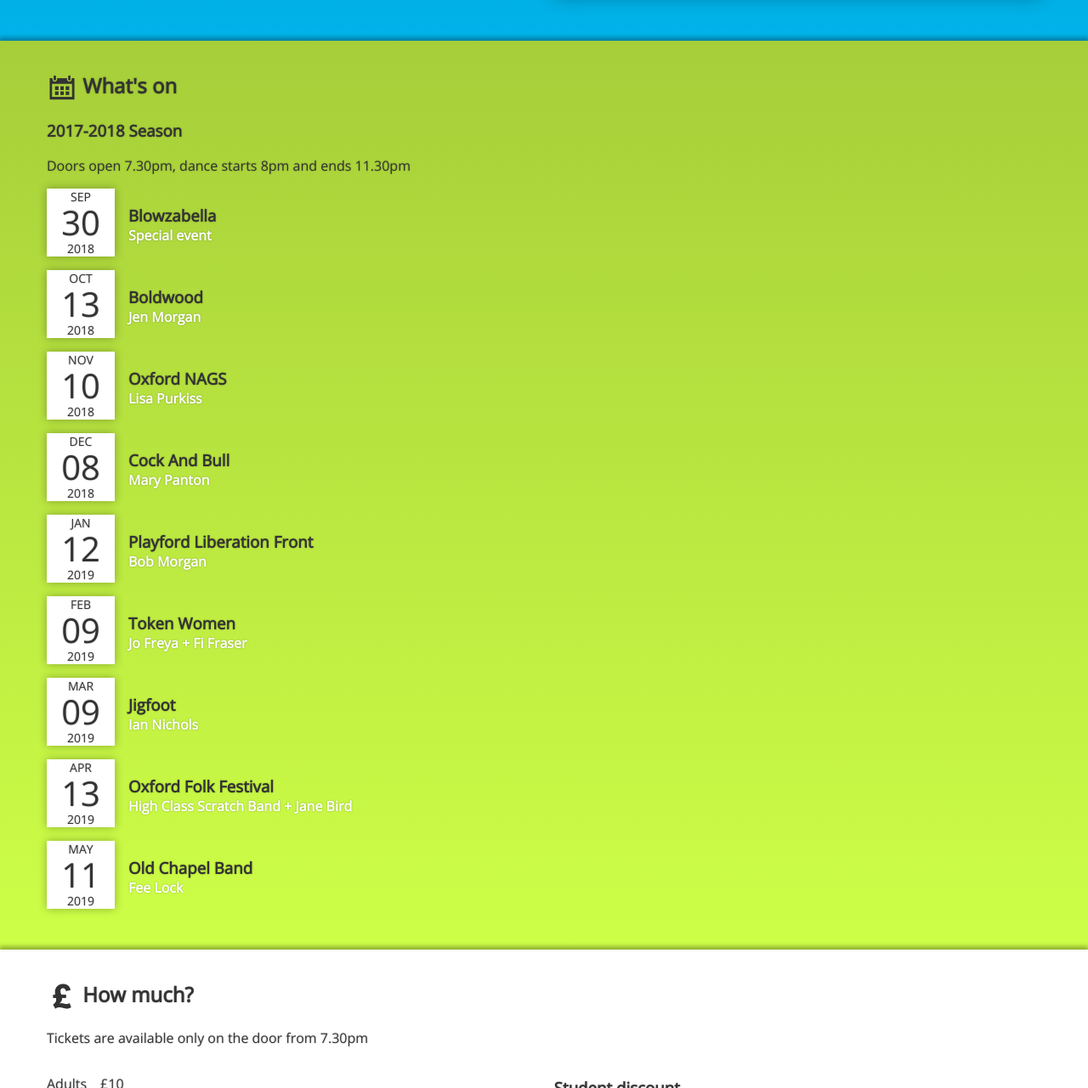
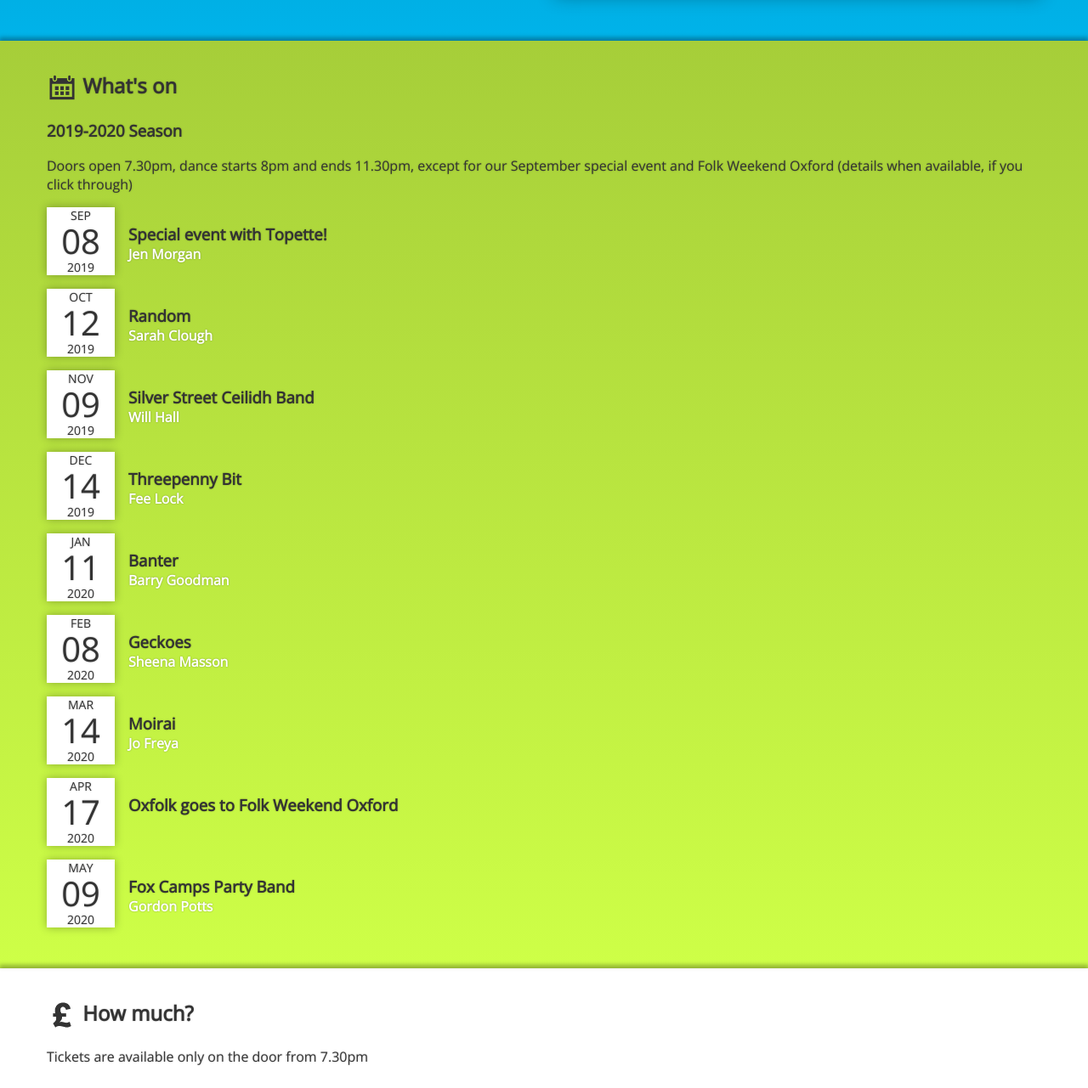
Before and after one commit to oxfolk/oxfolk.org.uk, a Jekyll site: the page built from index.html, in a window 1280 px wide and 1400 px high, scrolled down 619 px, cut to the strip 119-1400 px from the top of the window. Shown: the whole strip at 85% size. Built offline with Jekyll 4.4.1, drawn with Linux system fonts in a browser that asks for light colours; nearby versions of some CDN libraries; comment, search, counter and statistics services are not loaded; some of the changed text lies outside the part shown.

Commit message:
Initial updates for 2019-2020 season

```diff
--- a/_includes/how_much.html
+++ b/_includes/how_much.html
@@ -4,17 +4,13 @@
     <p>Tickets are available only on the door from 7.30pm</p>
     <dl class="half-width pull-left">
       <dt>Adults</dt>
-      <dd>&pound;10</dd>
-      <dt>Concessions <small>(12-18s, students, OAPs)</small>
-      <dd>&pound;7</dd>
-      <dt>Children <small>(5-11)</small></dt>
-      <dd>&pound;1</dd>
+      <dd>&pound;11</dd>
+      <dt>Concessions <small>(students, unwaged, pensioners)</small></dt>
+      <dd>&pound;8</dd>
+      <dt>Children <small>(5-16)</small></dt>
+      <dd>&pound;2</dd>
       <dt>Under 5s</dt>
       <dd><em>free</em></dd>
-      <dt>Family <small>(2 adults + 2 children)</small></dt>
-      <dd>&pound;29</dd>
-      <dt>Family <small>(if children are under 12)</small></dt>
-      <dd>&pound;22</dd>
     </dl>
 
     <aside class="half-width pull-right">
@@ -25,7 +21,10 @@
         education.
       </p>
       <h3>Group discount</h3>
-      <p>Buy 9 tickets and get 1 free, please <a href="contact.html">contact us</a> for details.</p>
+      <p>
+        Buy 9 tickets and get 1 free, please
+        <a href="contact.html">contact us</a> for details.
+      </p>
     </aside>
   </div>
 </article>
--- a/_includes/whats_on.html
+++ b/_includes/whats_on.html
@@ -1,11 +1,14 @@
 <article id="{{ section.id }}" class="background-green">
   <div class="content">
     <h2><i class="whats-on"></i> What's on</h2>
-    <h3>2017-2018 Season</h3>
-    <p>Doors open 7.30pm, dance starts 8pm and ends 11.30pm</p>
+    <h3>2019-2020 Season</h3>
+    <p>
+      Doors open 7.30pm, dance starts 8pm and ends 11.30pm, except for our
+      September special event and Folk Weekend Oxford (details when available,
+      if you click through)
+    </p>
 
-    {% for ceilidh in site.posts reversed %}
-      {% include ceilidh.html %}
-    {% endfor %}
+    {% for ceilidh in site.posts reversed %} {% include ceilidh.html %} {%
+    endfor %}
   </div>
 </article>
--- a/_posts/2019-01-12-playford-liberation-front.md
+++ /dev/null
@@ -1,6 +0,0 @@
----
-caller: 'Bob Morgan'
-layout: 'ceilidh'
----
-
-More details coming soon. In the meantime, check out [Playford Liberation Front's web site](http://www.playfordliberationfront.co.uk).
--- a/_posts/2019-03-09-jigfoot.md
+++ b/_posts/2019-10-12-random.md
@@ -1,5 +1,5 @@
 ---
-caller: 'Ian Nichols'
+caller: 'Sarah Clough'
 layout: 'ceilidh'
 ---
 
--- /dev/null
+++ b/_posts/2019-11-09-silver-street.md
@@ -0,0 +1,7 @@
+---
+title: 'Silver Street Ceilidh Band'
+caller: 'Will Hall'
+layout: 'ceilidh'
+---
+
+More details coming soon
--- /dev/null
+++ b/_posts/2020-01-11-banter.md
@@ -0,0 +1,6 @@
+---
+caller: 'Barry Goodman'
+layout: 'ceilidh'
+---
+
+More details coming soon
--- /dev/null
+++ b/_posts/2020-02-08-geckoes.md
@@ -0,0 +1,6 @@
+---
+caller: 'Sheena Masson'
+layout: 'ceilidh'
+---
+
+More details coming soon
--- /dev/null
+++ b/_posts/2020-05-09-fox-camps-party-band.md
@@ -0,0 +1,6 @@
+---
+caller: 'Gordon Potts'
+layout: 'ceilidh'
+---
+
+More details coming soon
```
Also changed, not shown: _posts/2018-09-30-blowzabella.md (deleted, +0 -20 lines), _posts/2018-10-13-boldwood.md (deleted, +0 -6 lines), _posts/2018-11-10-oxford-nags.md (deleted, +0 -7 lines), _posts/2018-12-08-cock-and-bull.md (deleted, +0 -6 lines), _posts/2019-02-09-token-women.md (deleted, +0 -6 lines), _posts/2019-04-13-oxford-folk-festival.md (deleted, +0 -11 lines), _posts/2019-09-08-special-event.md (added, +10 -0 lines), _posts/2019-12-14-threepenny-bit.md (renamed from _posts/2019-05-11-old-chapel-band.md, +1 -1 lines), _posts/2020-03-14-moirai.md (added, +6 -0 lines), _posts/2020-04-17-folk-weekend-oxford.md (added, +10 -0 lines).
